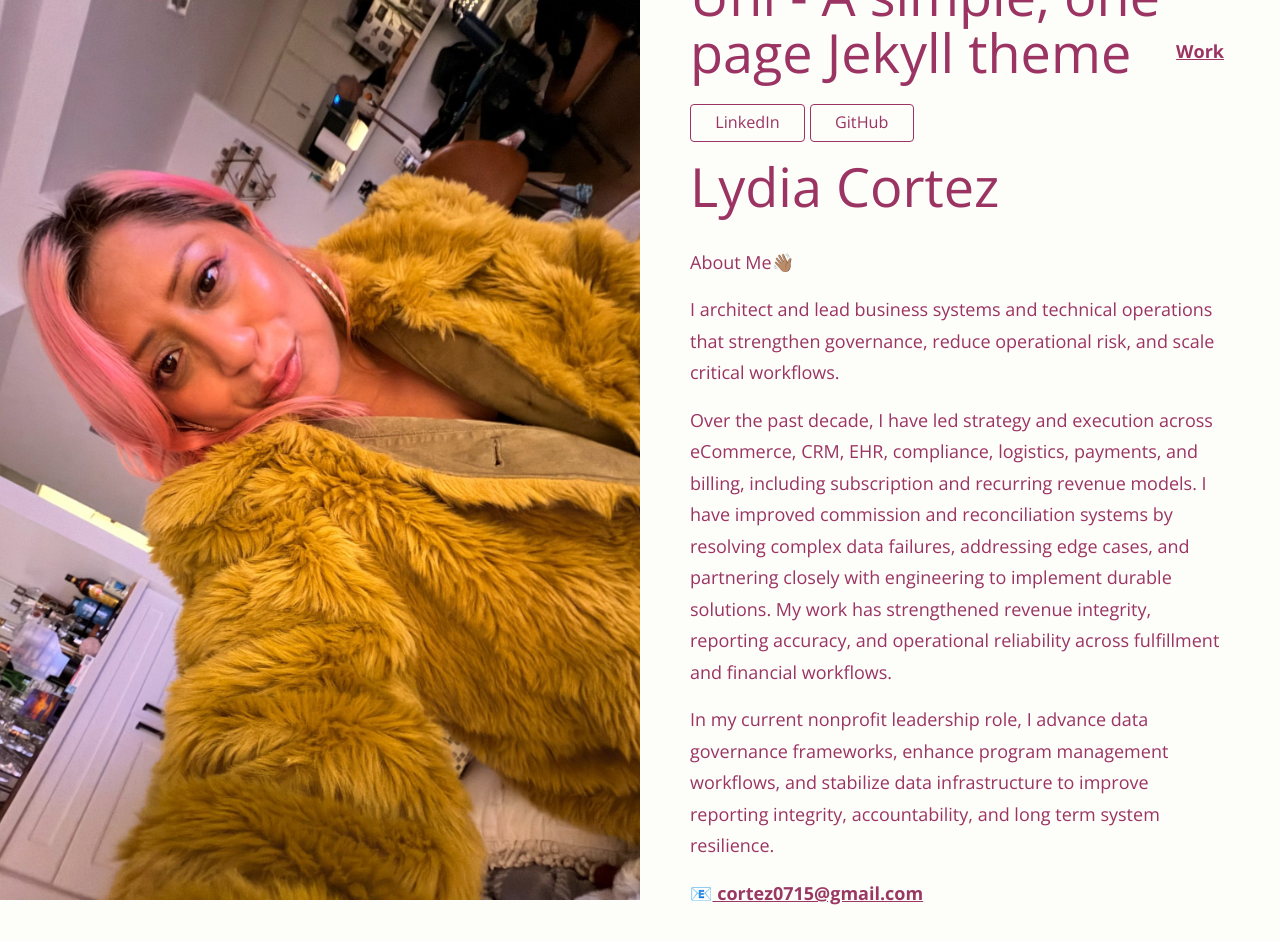
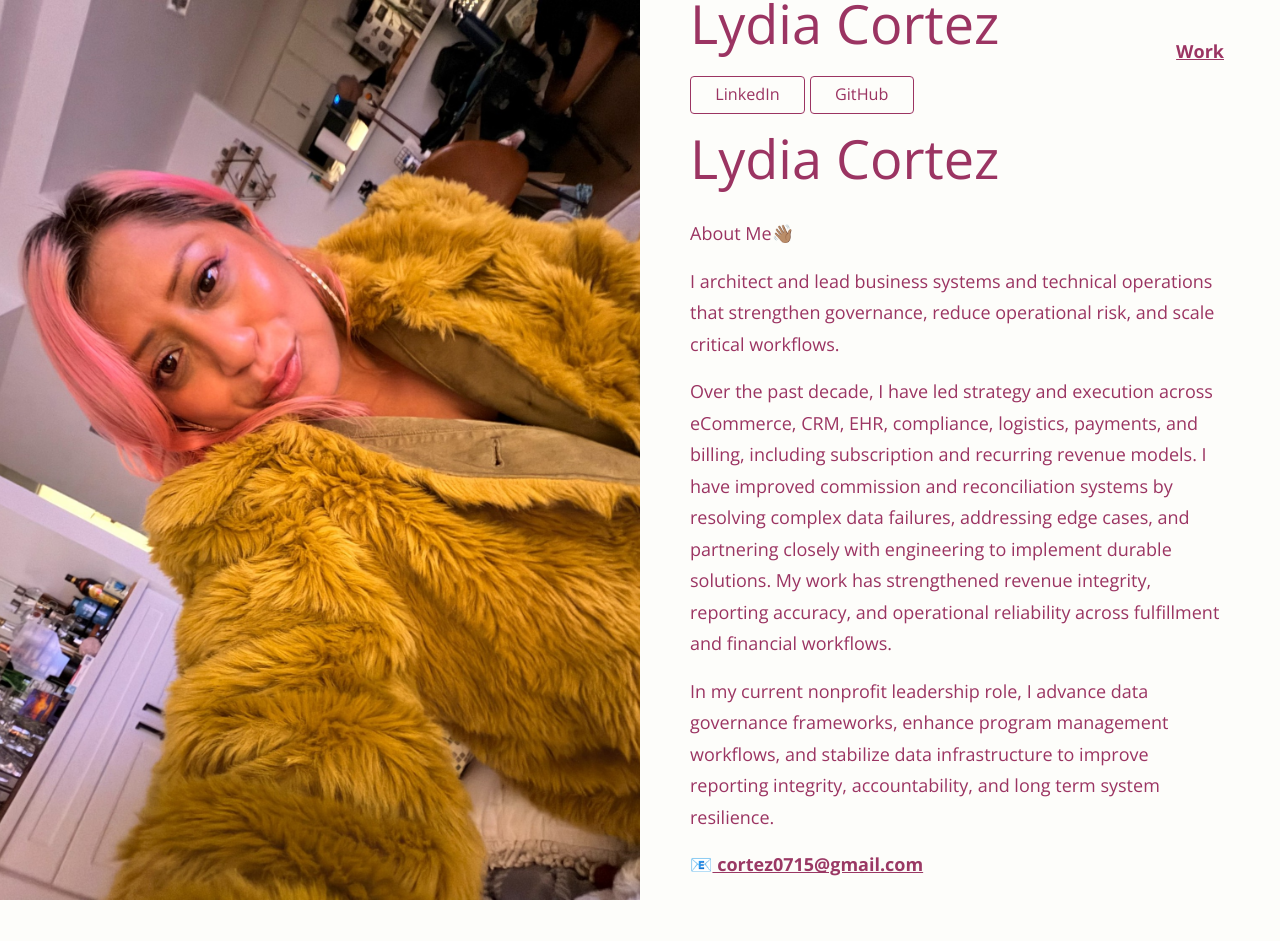
Before and after one commit to lylyco/lylyco.github.io, a Jekyll site: the page built from index.html, in a window 1280 px wide. Built offline with Jekyll 4.4.1, drawn with Linux system fonts in a browser that asks for light colours; after the commit the page ends 913 px from its top, so only the background shows below that.

Commit message:
“socialv7”

```diff
--- a/_layouts/half.html
+++ b/_layouts/half.html
@@ -22,11 +22,8 @@
           Work
         </a>
 
-        {% if page.title %}
-          <h1 class="pageTitle">{{ page.title }}</h1>
-        {% elsif site.title %}
-          <h1 class="pageTitle">{{ site.title }}</h1>
-        {% endif %}
+
+        <h1 class="pageTitle">{{ site.title }}</h1>
 
         {% include social.html %}
 
--- a/card.html
+++ b/card.html
@@ -1,6 +1,5 @@
 ---
 layout: card
-title: Uni - A simple, one page Jekyll theme
 ---
 {% if site.title %}
   <h1 class="pageTitle">{{ site.title }}</h1>
--- a/full.html
+++ b/full.html
@@ -1,6 +1,5 @@
 ---
 layout: full
-title: Uni - A simple, one page Jekyll theme
 ---
   {% if site.title %}
   <h1 class="pageTitle">{{ site.title }}</h1>
--- a/index.html
+++ b/index.html
@@ -1,6 +1,5 @@
 ---
 layout: half
-title: Uni - A simple, one page Jekyll theme
 ---
   {% if site.title %}
   <h1 class="pageTitle">{{ site.title }}</h1>
```
